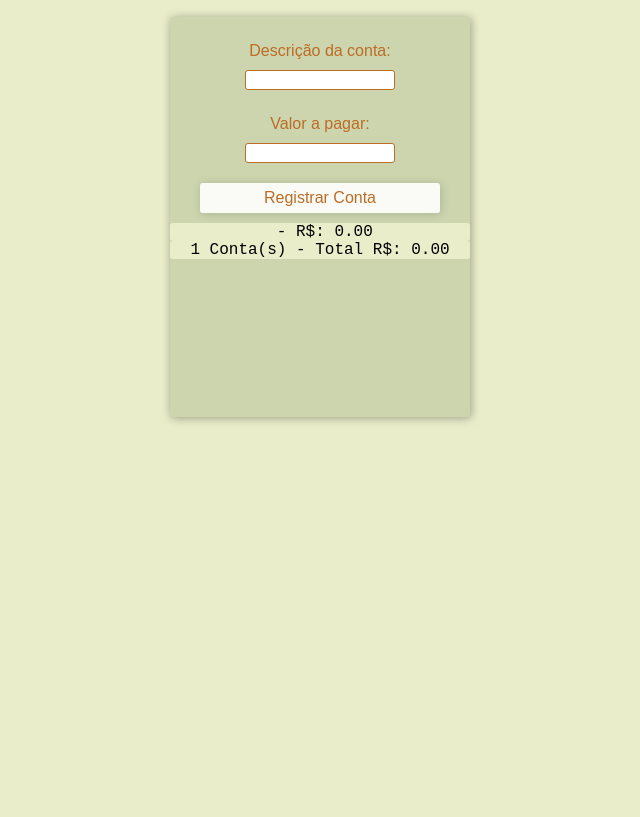
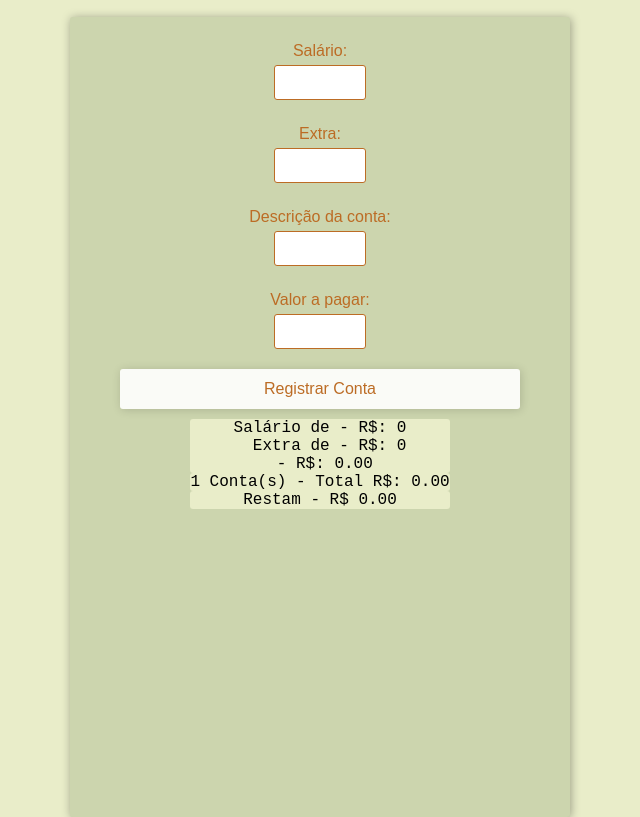
Before and after one commit to NicollySantanna/Controle-Contas, a plain HTML site: page index.html in a window 1280 px wide. Both pictures are taken after a click on the button "Registrar Conta". Shown: the part 57-874 px from the top of the page, without its empty margins (320-960 px from the left). Before the commit the page ends 800 px from the top, so only its background shows below. Drawn offline with Linux system fonts and the light colour scheme.

Commit message:
Ajustando funcionalidades

```diff
--- a/index.html
+++ b/index.html
@@ -10,15 +10,26 @@
 <body>
 
     <h1>Controle de contas</h1>
+
     <div class="main">
+        <div class="entrada">
+            <label for="salario">Salário:</label>
+            <input type="text" id="salario">
+            <label for="extra">Extra:</label>
+            <input type="text" id="extra">
+        </div>
+        <div class="saida">
             <label for="descricao">Descrição da conta:</label>
             <input type="text" id="descricao">
             <label for="valoraPagar">Valor a pagar:</label>
             <input type="text" id="valoraPagar">
+        </div>
             <button id="btnRegistrar">Registrar Conta</button>
-
+            <div class="resposta">
                 <pre id="outListaContas"></pre>
                 <pre id="outTotal"></pre>
+                <pre id="outSalario"></pre>
+            </div>
     </div>
     <script src="./script.js"></script>
 </body>
--- a/script.js
+++ b/script.js
@@ -5,11 +5,17 @@ var numTotal = 0;
 var resposta = "";
 
 function contaMes () {
+    var salario = document.querySelector("#salario")
+    var extra = document.querySelector("#extra")
+
     var descricao = document.querySelector("#descricao")
     var valoraPagar = document.querySelector("#valoraPagar")
     var outListaContas = document.querySelector("#outListaContas")
     var outTotal = document.querySelector("#outTotal")
+    var outSalario = document.querySelector("#outSalario")
 
+    var salario = Number (salario.value)
+    var extra = Number (extra.value)
     var descricaoConta = descricao.value;
     var valor = Number (valoraPagar.value)
 
@@ -19,12 +25,15 @@ function contaMes () {
 
     numContas++;
     numTotal = numTotal + valor;
+    var salarioExtra = salario + extra - numTotal
+
 
     //concatena as contas
-    resposta = resposta + descricaoConta + " - R$: " + valor.toFixed(2) + "\n"
+    resposta = resposta + " Salário de - R$: " + salario + " \n " + " Extra de - R$: " + extra +  "\n" + descricaoConta + " - R$: " + valor.toFixed(2) + "\n"
 
     outListaContas.textContent = resposta
-    outTotal.textContent = numContas + " Conta(s) - Total R$: " + numTotal.toFixed(2)
+    outTotal.textContent = numContas + " Conta(s) - Total R$: " + valor.toFixed(2)
+    outSalario.textContent = "Restam - R$ " + salarioExtra.toFixed(2)
 
     descricao.value = "";
     valoraPagar.value = "";
--- a/style.css
+++ b/style.css
@@ -27,14 +27,14 @@ h1{
 }
 
 .main{
-    display: grid;
     place-items: center;
     align-content: start;
     text-align: center;
 
     background-color: var(--color-primary);
-    width: 30rem;
-    height: 40rem;
+
+    width: 50rem;
+    height: 100vh;
     margin: 0 auto;
     box-shadow: 1px 1px 10px #00000056;
     border-radius: .3rem;
@@ -51,17 +51,23 @@ input{
     border: 1px solid #bc6c25;
     background-color: ffffffe7;
     width: 50%;
-    height: 2rem;
+    height: 3.5rem;
     border-radius: .3rem;
-    margin-top: 1rem;
+    margin-top: .5rem;
     text-align: left;
+    padding: .3rem;
 }
 
+
 button{
+    display: flex;
+    justify-content: center;
+    align-items: center;
+    margin: 0 auto;
     margin-top: 2rem;
     margin-bottom: 1rem;
     width: 80%;
-    height: 3rem;
+    height: 4rem;
     border: none;
     color: var(--text-color-secondary);
     font-size: 1.6rem;
@@ -77,6 +83,16 @@ button:hover{
     background-color: #e9edc9;
 }
 
+.entrada,
+.saida
+{
+    display: flex;
+    flex-direction: column;
+    justify-content: center;
+    text-align: center;
+    align-items: center;
+}
+
 pre{
     font-size: 1.6rem;
     margin-top: 0rem;
```
Lines whose indentation alone changed are shown as unchanged.
